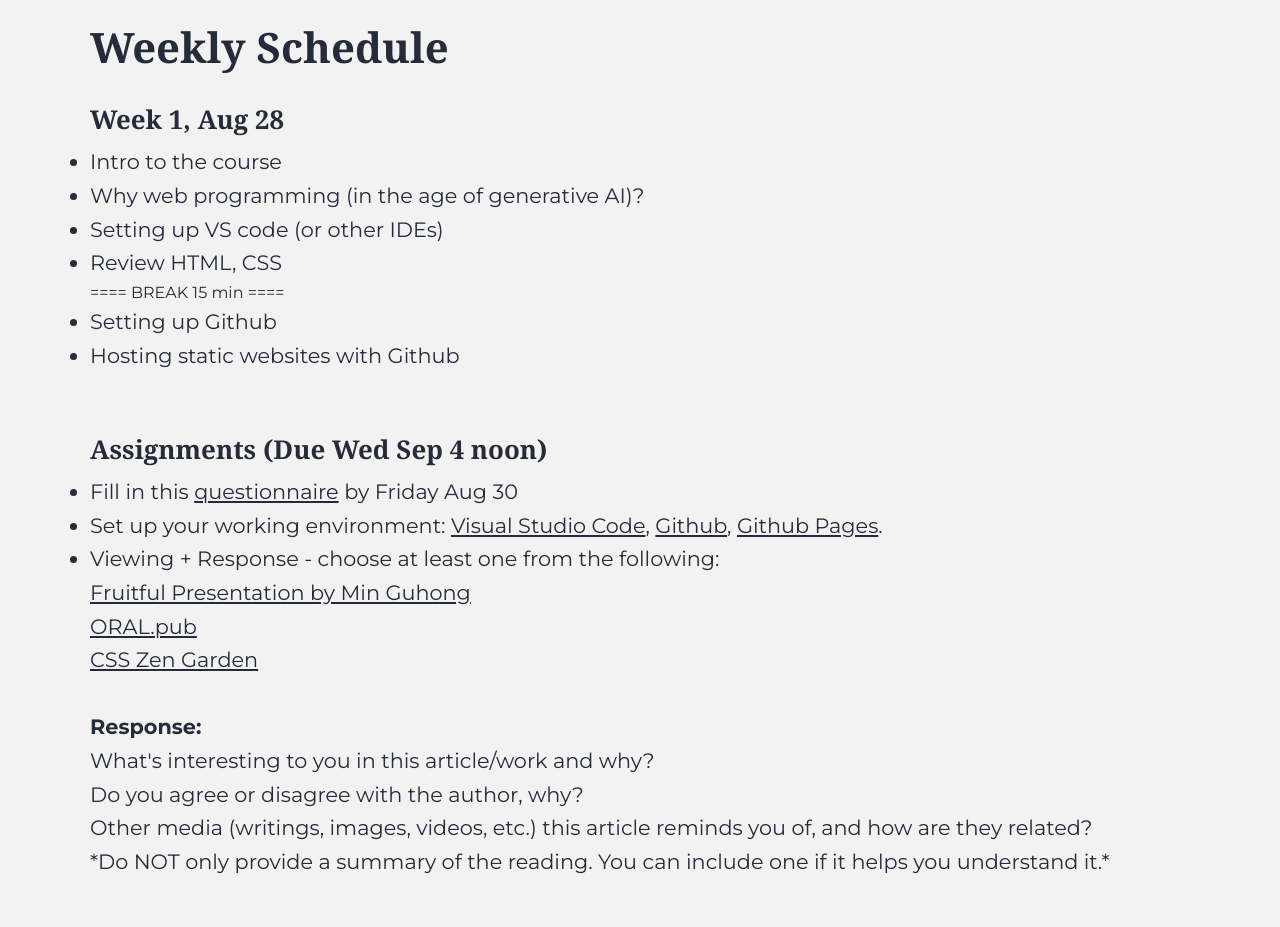
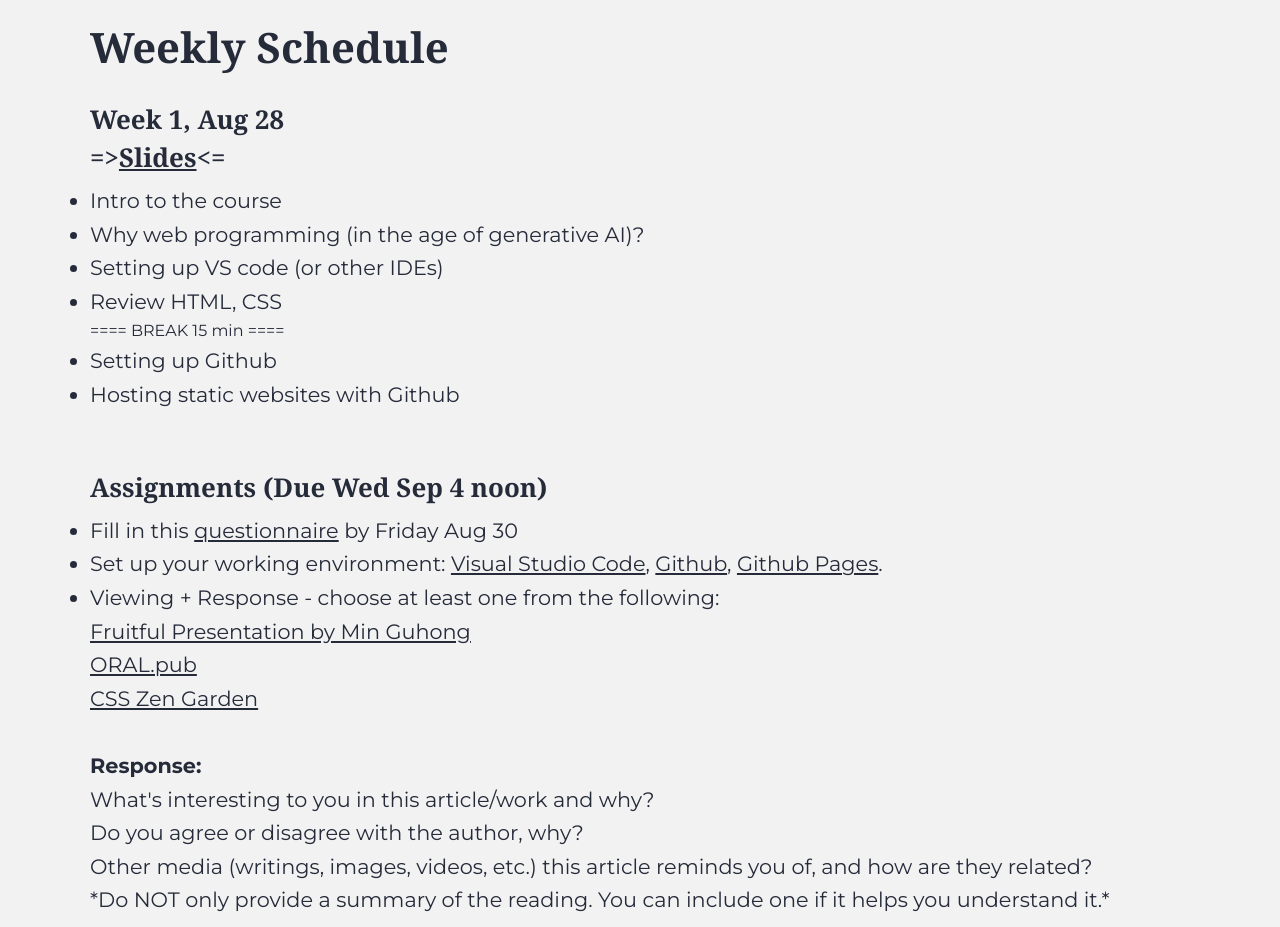
Before and after one commit to KarlieZhao/MEDP34100_Fall24, a plain HTML site: page index.html in a window 1280 px wide. Shown: the part 3400-4327 px from the top of the page. Drawn offline with nearby package versions, Linux system fonts and the light colour scheme; a web font is replaced by a local one.

Commit message:
Update index.html

```diff
--- a/index.html
+++ b/index.html
@@ -211,6 +211,7 @@
                         <div class="border--bottom pb2 mb2">
                             <h2>Weekly Schedule</h2><br>
                             <h3>Week 1, Aug 28</h3>
+                            <h3>=><a href="https://drive.google.com/file/d/1Rq-lwxudN7WBvudaKKvJThjIEgflOli7/view?usp=drive_link" target="_blank">Slides</a><=</h3>
                             <ul>
                                 <li>Intro to the course</li>
                                 <li> Why web programming (in the age of generative AI)? </li>
```
